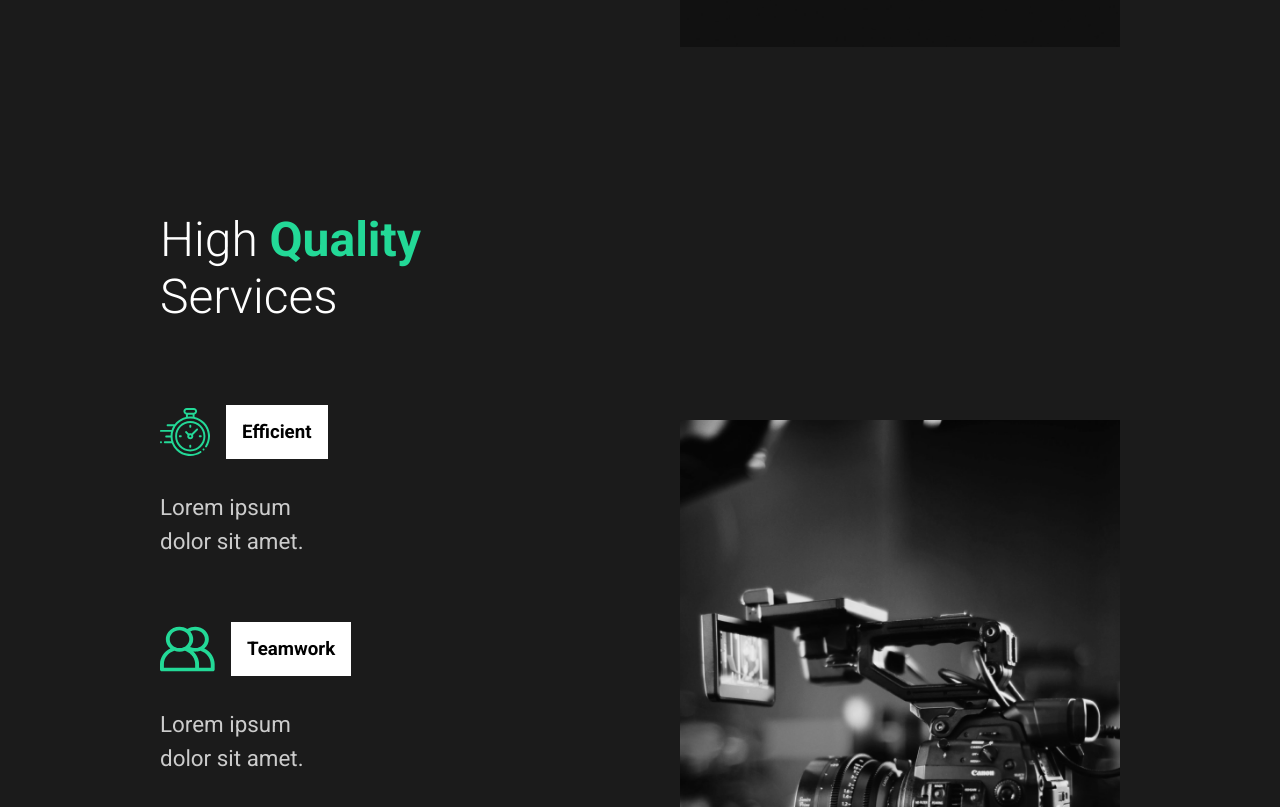
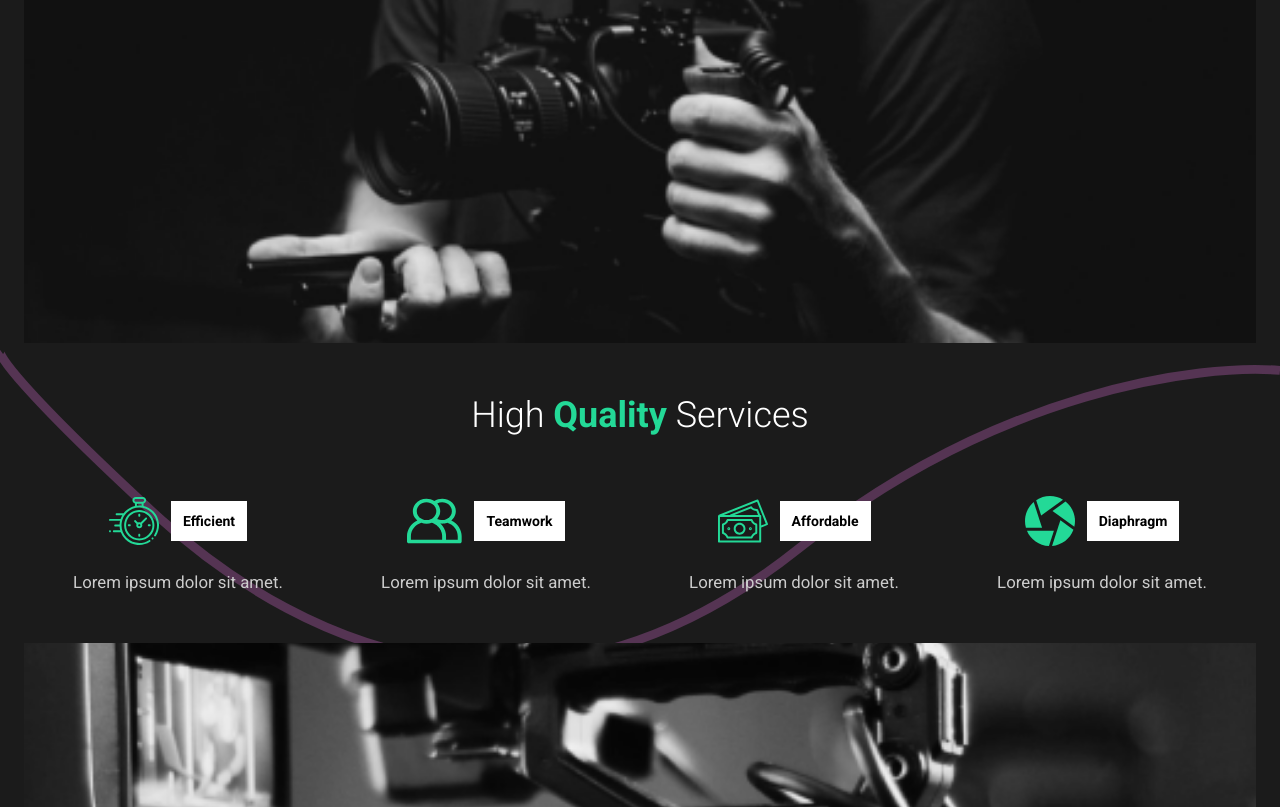
Before and after one commit to Mridul2820/capture-portofolio, a React (Create React App) app: page / in a window 1280 px wide. Shown: the part 753-1560 px from the top of the page. Built offline with nearby package versions, Linux system fonts and the light colour scheme.

Commit message:
samll screen media quaries

```diff
--- a/src/components/Award.js
+++ b/src/components/Award.js
@@ -13,6 +13,10 @@ const Award = ({ title, description }) => {
 
 const StyleAward = styled.div`
     padding: 2rem;
+
+    @media (max-width: 1000px) {
+        width: 270px;
+    }
 
     h3 {
         font-size: 1.8rem;
--- a/src/components/GlobalStyle.js
+++ b/src/components/GlobalStyle.js
@@ -7,6 +7,15 @@ const GlobalStyle = createGlobalStyle`
         margin: 0;
         padding: 0;
         box-sizing: border-box;
+    }
+
+    html {
+        @media (max-width: 1500px) {
+            font-size: 75%;
+        }
+
+        @media (max-width: 1300px) {
+        }
     }
 
     body {
--- a/src/components/Nav.js
+++ b/src/components/Nav.js
@@ -40,6 +40,14 @@ const StyledNav = styled.nav`
         li {
             position: relative;
             padding-left: 5rem;
+
+            @media (max-width: 600px) {
+                padding-left: 2rem;
+            }
+
+            @media (max-width: 400px) {
+                padding-left: 1rem;
+            }
         }
     }
 
@@ -47,6 +55,18 @@ const StyledNav = styled.nav`
         font-size: 1.5rem;
         font-family: 'Lobster', cursive;
     }
+
+    @media (max-width: 800px) {
+        padding: 1rem 5rem;
+    }
+
+    @media (max-width: 600px) {
+        padding: 1rem 2rem;
+    }
+
+    @media (max-width: 600px) {
+        padding: 1rem;
+    }
 `
 
 export default Nav
--- a/src/components/ServicesSection.js
+++ b/src/components/ServicesSection.js
@@ -69,16 +69,27 @@ const StyledServices = styled(StyledBase)`
     h2 {
         padding-bottom: 5rem;
     }
-
-    p {
-        width: 70%;
-        padding: 2rem 0 4rem 0;
-    }
 `
 
 const StyledCards = styled.div`
-    display: flex;
-    flex-wrap: wrap;
+    display: grid;
+    grid-template-columns: repeat(2, 1fr);
+    justify-content: center;
+    align-items: center;
+    margin: 0 auto;
+    text-align: center;
+
+    @media (max-width: 1300px) {
+        grid-template-columns: repeat(4, 1fr);
+    }
+
+    @media (max-width: 1000px) {
+        grid-template-columns: repeat(2, 1fr);
+    }
+
+    @media (max-width: 375px) {
+        grid-template-columns: repeat(1, 1fr);
+    }
 `
 
 const StyledCard = styled.div`
@@ -87,12 +98,31 @@ const StyledCard = styled.div`
     .icon {
         display: flex;
         align-items: center;
+        justify-content: center;
+
+        img {
+            @media (max-width: 600px) {
+                width: 35px;
+            }
+        }
 
         h3 {
             margin-left: 1rem;
             background: #fff;
             color: #000;
             padding: 1rem;
+
+            @media (max-width: 600px) {
+                padding: .5rem 1rem;
+            }
+        }
+    }
+
+    p {
+        padding: 2rem 0 4rem 0;
+
+        @media (max-width: 600px) {
+            font-size: 15px;
         }
     }
 `
--- a/src/components/Wave.js
+++ b/src/components/Wave.js
@@ -24,7 +24,7 @@ const Wave = () => {
 const StyleWaveSvg = styled.svg`
     position: absolute;
     left: 0;
-    z-index: 1;
+    z-index: -1;
 `
 
 export default Wave
--- a/src/components/useScroll.js
+++ b/src/components/useScroll.js
@@ -3,7 +3,7 @@ import { useInView } from "react-intersection-observer";
 
 export const useScroll = () => {
     const controls = useAnimation()
-    const [element, view] = useInView({ threshold: 0.5 })
+    const [element, view] = useInView({ threshold: 0.3 })
     if (view) {
         controls.start("show")
     }
--- a/src/pages/ContactUs.js
+++ b/src/pages/ContactUs.js
@@ -51,6 +51,10 @@ const StyledContact = styled(motion.div)`
     padding: 5rem 10rem;
     color: #353535;
     min-height: 90vh;
+
+    @media (max-width: 1300px) {
+        padding: 2rem;
+    }
 `
 
 const StyledTitle = styled.div`
@@ -66,6 +70,11 @@ const StyledCircle = styled.div`
     width: 2rem;
     height: 2rem;
     background: #353535;
+
+    @media (max-width: 600px) {
+        width: 1.5rem;
+        height: 1.5rem;
+    }
 `
 const StyledSocial = styled(motion.div)`
     display: flex;
@@ -73,6 +82,10 @@ const StyledSocial = styled(motion.div)`
 
     h2 {
         margin: 1rem;
+
+        @media (max-width: 600px) {
+            font-size: 1.8rem;
+        }
     }
 `
 
--- a/src/pages/MovieDetail.js
+++ b/src/pages/MovieDetail.js
@@ -83,6 +83,11 @@ const StyleAwards = styled.div`
     margin: 5rem 7rem;
     align-items: center;
     justify-content: space-around;
+
+    @media (max-width: 1000px) {
+        margin: 2rem 2rem;
+        flex-wrap: wrap;
+    }
 `
 
 const StyleImageDisplay = styled.div`
--- a/src/pages/OurWork.js
+++ b/src/pages/OurWork.js
@@ -81,6 +81,10 @@ const StyledWork = styled(motion.div)`
     overflow: hidden;
     padding: 5rem 10rem;
 
+    @media (max-width: 1300px) {
+        padding: 2rem 2rem;
+    }
+
     h2 {
         padding: 1rem 0;
     }
--- a/src/styles.js
+++ b/src/styles.js
@@ -9,6 +9,12 @@ export const StyledBase = styled(motion.div)`
     justify-content: center;
     padding: 5rem 10rem;
     color: white;
+
+    @media (max-width: 1300px) {
+        display: block;
+        padding: 2rem;
+        text-align: center;
+    }
 `
 
 export const StyledDescription = styled.div`
@@ -16,8 +22,18 @@ export const StyledDescription = styled.div`
     padding-right: 5rem;
     z-index: 2;
 
+    @media (max-width: 1300px) {
+        padding: 0;
+    }
+
     h2 {
         font-weight: lighter;
+    }
+
+    button {
+        @media (max-width: 1300px) {
+            margin: 2rem 0rem 5rem 0rem;
+        }
     }
 `
 
```
